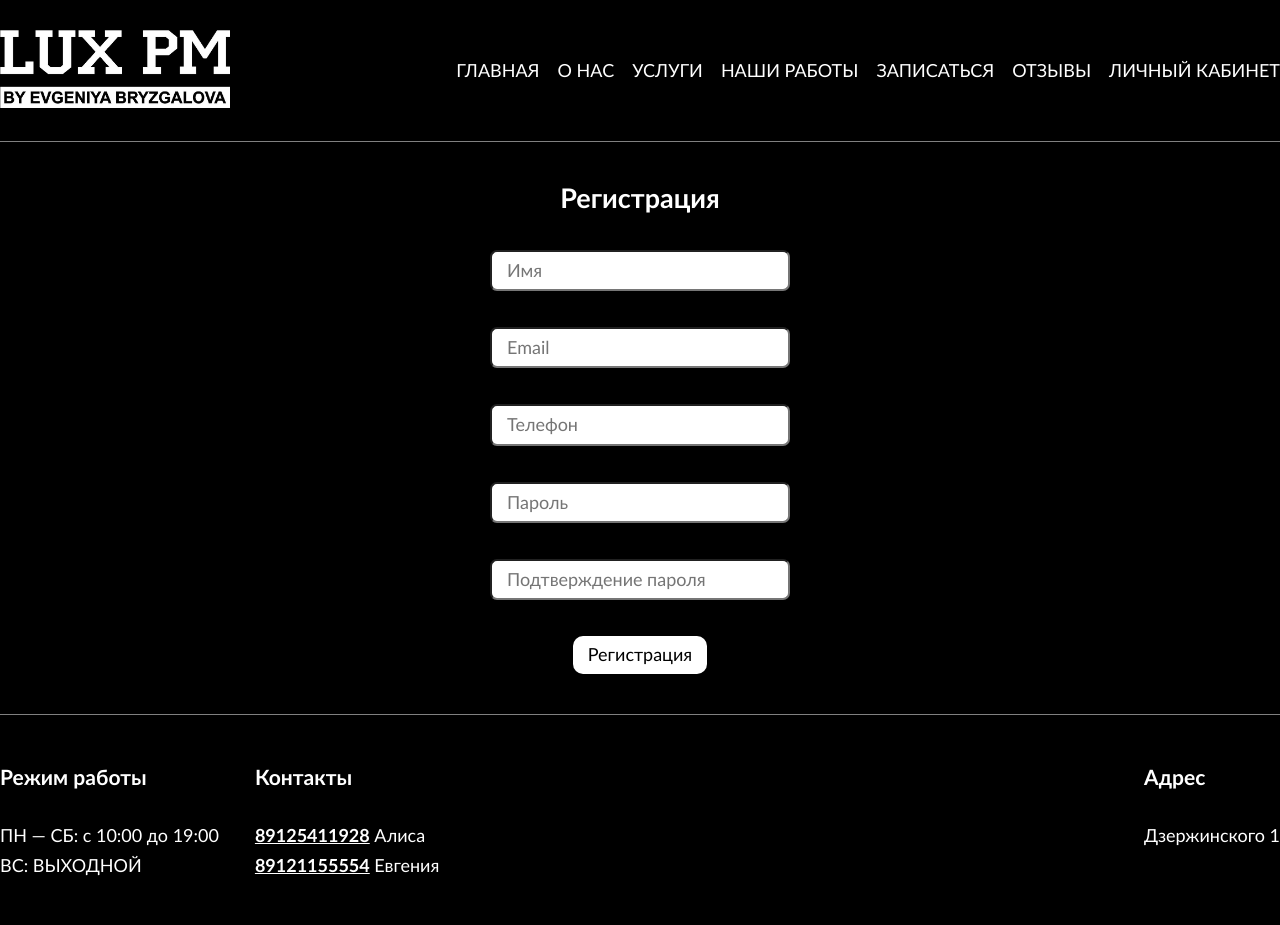
After one commit to AlisaTerem/LUXPM, a PHP site: page /signal.php in a window 1280 px wide. The commit adds this page. Run offline with PHP 8.4, Linux system fonts and the light colour scheme.

Commit message:
feat(layout): created signup and signin pages

```diff
--- a/css/style.css
+++ b/css/style.css
@@ -3,6 +3,10 @@ html {
     font-family:'Trebuchet MS', 'Lucida Sans Unicode', 'Lucida Grande', 'Lucida Sans', Arial, sans-serif;
     color: white;
     font-size: large;
+}
+
+input, button, a {
+    font-family:'Trebuchet MS', 'Lucida Sans Unicode', 'Lucida Grande', 'Lucida Sans', Arial, sans-serif;
 }
 
 .wrapper {
@@ -57,6 +61,9 @@ html {
     background-color: white;
     color: black;
     border-radius: 10px;
+    width: fit-content;
+    border: 0;
+    margin: 0 auto;
 }
 
 .link:hover {
@@ -199,3 +206,23 @@ html {
     padding: 8px;
     text-align: left;
 }
+
+.form {
+    width: 100%;
+    max-width: 300px;
+    margin: 0 auto;
+}
+
+.form-block {
+    gap: 0.5rem;
+}
+
+.form-block__input {
+    padding: 7px 15px;
+    border-radius: 7px;
+}
+
+.login {
+    margin: 40px auto;
+    text-align: center;
+}
--- a/index.php
+++ b/index.php
@@ -48,7 +48,7 @@ $stmt=$mysqli->stmt_init();
                         $password_hash);
 
   if($stmt->execute()){
-    header("location: signal2.html");
+    header("location: signal2.php");
     exit;
   }
   else{
--- /dev/null
+++ b/signal.php
@@ -0,0 +1,36 @@
+<?php
+session_start();
+
+if (isset($_SESSION["user_id"])) {
+    // Пользователь уже вошел в систему, перенаправляем его на главную страницу
+    header("Location: luxPM.php");
+    exit;
+}
+
+    require __DIR__ . '/header.php';
+?>
+    <div class="wrapper flex-col login">
+        <h2>Регистрация</h2>
+        <form action="index.php" method="post" id="signal" novalidate class="flex-col form">
+            <div class="flex-col form-block">
+                <input type="text" id="name" name="name" class="form-block__input" placeholder="Имя">
+            </div>
+            <div class="flex-col form-block">
+                <input type="email" id="e_mail" name="e_mail" class="form-block__input" placeholder="Email">
+            </div>
+            <div class="flex-col form-block">
+                <input type="phone" id="phone" name="phone" class="form-block__input" placeholder="Телефон">
+            </div>
+            <div class="flex-col form-block">
+                <input type="password" id="password" name="password" class="form-block__input" placeholder="Пароль">
+            </div>
+            <div class="flex-col form-block">
+                <input type="password" id="password_confimation" name="password_confimation" class="form-block__input" placeholder="Подтверждение пароля">
+            </div>
+            <button class="button link">Регистрация</button>
+        </form>
+    </div>
+
+<?php
+    require __DIR__ . '/footer.php';
+?>
--- a/start.php
+++ b/start.php
@@ -3,11 +3,11 @@ require __DIR__ . '/header.php';
 ?>
 
 <div class="wrapper start flex-col">
-    <img src="img\EA (2).jpg" width="700">
+    <img src="img\EA (3).png" width="700">
     <h2>Для того, чтобы войти в систему, необходимо войти или зарегестрироваться</h2>
     <div class="flex">
         <a href="login.php" class="link button">Войти</a>
-        <a href="signal.html" class="link button">Зарегистрироваться</a>
+        <a href="signal.php" class="link button">Зарегистрироваться</a>
     </div>
 </div>
 
```
Also changed, not shown: login.php (+24 -27 lines), signal.html (deleted, +0 -44 lines), signal2.html (deleted, +0 -16 lines), signal2.php (added, +21 -0 lines), img/EA (3).png (added).
